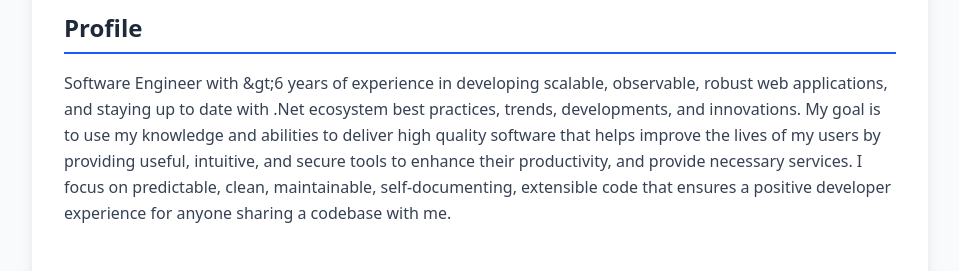
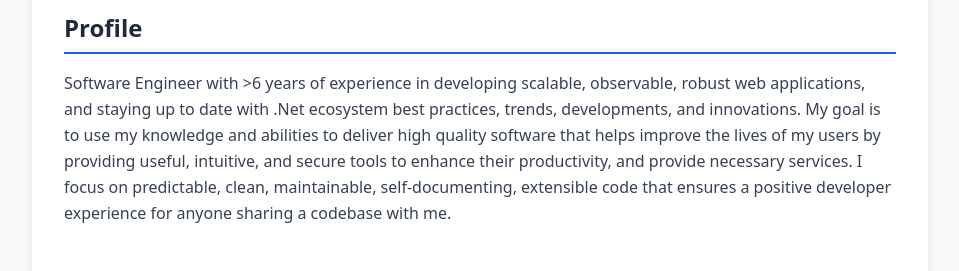
Before and after one commit to Kishotta/kishotta.github.io, an Angular app in the folder my-app/: page /resume in a window 1280 px wide. Shown: the part 401-672 px from the top of the page, without its empty margins (160-1119 px from the left). Built offline with nearby package versions, Linux system fonts and the light colour scheme.

Commit message:
Fixes HTML entity in profile summary
Replaces the HTML entity `>` with `>` in the profile summary for correct rendering.

```diff
--- a/my-app/src/app/resume/resume.ts
+++ b/my-app/src/app/resume/resume.ts
@@ -25,7 +25,7 @@ export class ResumeComponent {
 
   // Profile Summary
   profile =
-    'Software Engineer with &gt;6 years of experience in developing scalable, observable, robust web applications, and staying up to date with .Net ecosystem best practices, trends, developments, and innovations. My goal is to use my knowledge and abilities to deliver high quality software that helps improve the lives of my users by providing useful, intuitive, and secure tools to enhance their productivity, and provide necessary services. I focus on predictable, clean, maintainable, self-documenting, extensible code that ensures a positive developer experience for anyone sharing a codebase with me.';
+    'Software Engineer with >6 years of experience in developing scalable, observable, robust web applications, and staying up to date with .Net ecosystem best practices, trends, developments, and innovations. My goal is to use my knowledge and abilities to deliver high quality software that helps improve the lives of my users by providing useful, intuitive, and secure tools to enhance their productivity, and provide necessary services. I focus on predictable, clean, maintainable, self-documenting, extensible code that ensures a positive developer experience for anyone sharing a codebase with me.';
 
   // Skills
   skills = {
```
